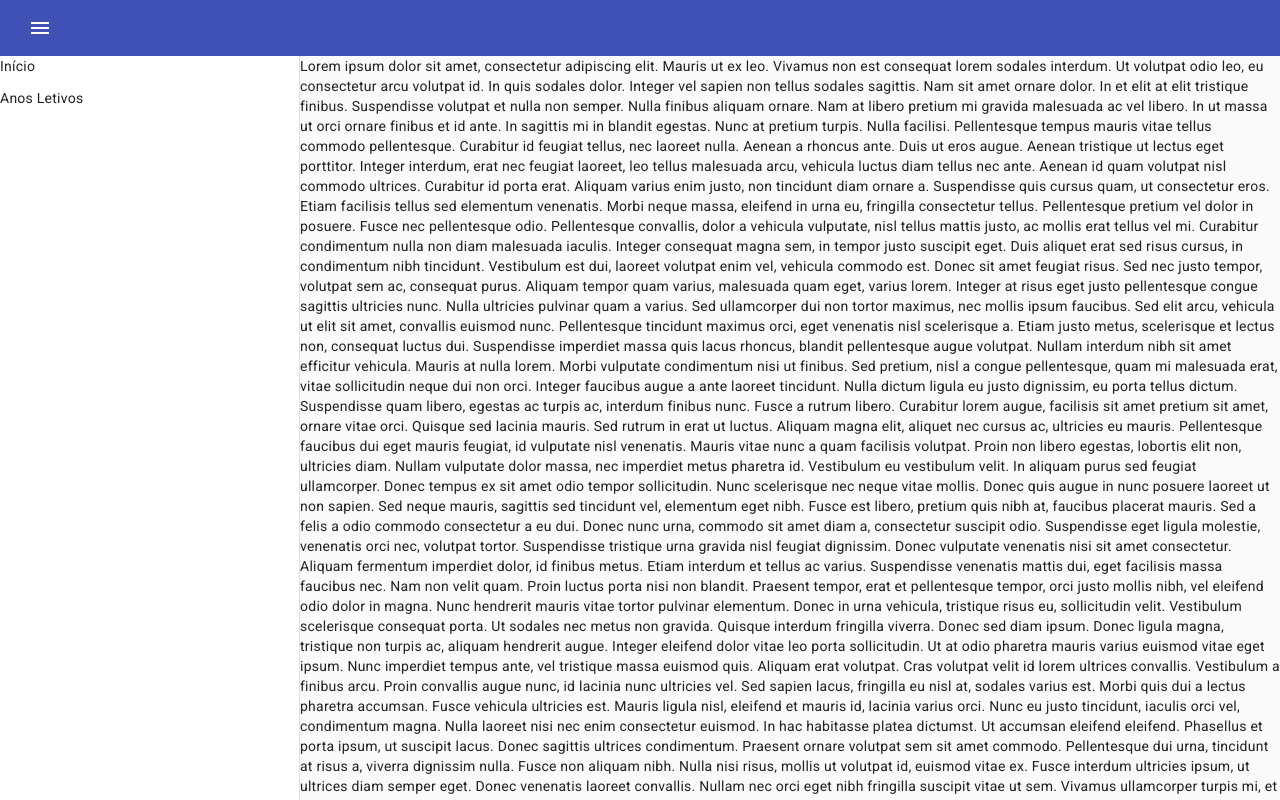
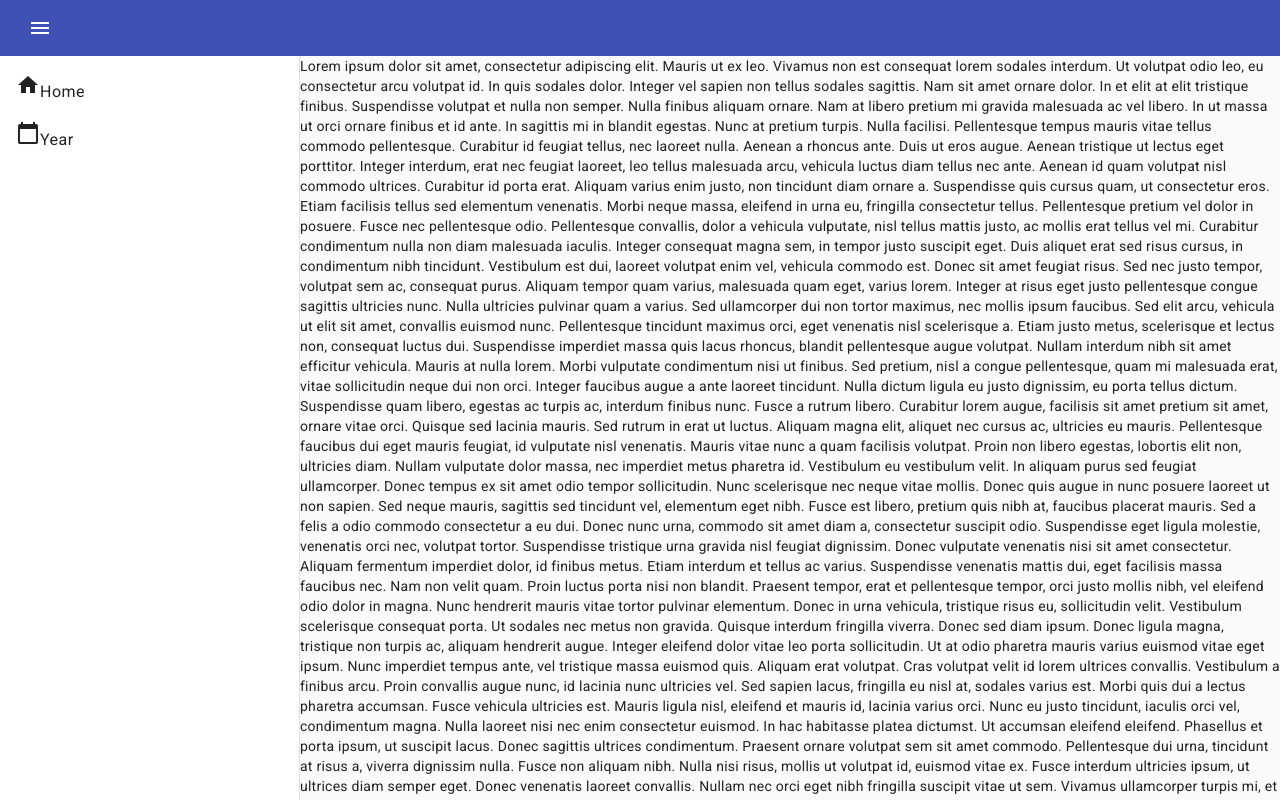
Before and after one commit to fbzpanatto/iescola-front, an Angular app: page /home in a window 1280 px wide. Built offline with nearby package versions, Linux system fonts and the light colour scheme.

Commit message:
Front End in progress

```diff
--- a/src/app/shared/navigation/navigation.component.html
+++ b/src/app/shared/navigation/navigation.component.html
@@ -11,12 +11,22 @@
 <mat-sidenav-container>
 
   <mat-sidenav [fixedInViewport]="mobileQuery.matches" [mode]="mobileQuery.matches ? 'over' : 'side'" [(opened)]="opened">
-    <p routerLink="/home">Início</p>
-    <p routerLink="/year">Anos Letivos</p>
+
+    <mat-list>
+
+      <mat-list-item matRipple *ngFor="let menu of MENU_TREE" routerLinkActive="active" [routerLink]="menu.url">
+        <mat-icon>{{menu.icon}}</mat-icon>
+        <span matLine >{{menu.title}}</span>
+      </mat-list-item>
+
+    </mat-list>
+
   </mat-sidenav>
 
   <mat-sidenav-content>
+
     <ng-content></ng-content>
+
   </mat-sidenav-content>
 
 </mat-sidenav-container>
--- a/src/app/shared/navigation/navigation.component.ts
+++ b/src/app/shared/navigation/navigation.component.ts
@@ -11,6 +11,21 @@ import { BreakpointObserver, MediaMatcher } from "@angular/cdk/layout";
 import { animate, style, transition, trigger } from "@angular/animations";
 import { CommonModule } from "@angular/common";
 import { Router, RouterLink, RouterLinkActive } from "@angular/router";
+import { MatListModule } from "@angular/material/list";
+import {MatLineModule, MatRippleModule} from "@angular/material/core";
+
+const MENU_TREE = [
+  {
+    title: 'Home',
+    url: 'home',
+    icon: 'home',
+  },
+  {
+    title: 'Year',
+    url: 'year',
+    icon: 'calendar_today',
+  }
+]
 
 @Component({
   standalone: true,
@@ -22,7 +37,10 @@ import { Router, RouterLink, RouterLinkActive } from "@angular/router";
     MatButtonModule,
     MatTooltipModule,
     RouterLinkActive,
-    RouterLink
+    RouterLink,
+    MatListModule,
+    MatRippleModule,
+    MatLineModule
   ],
   animations: [
     trigger('simpleFade', [
@@ -78,4 +96,6 @@ export class NavigationComponent implements OnInit {
         this.opened = this.isLargeScreen;
       });
   }
+
+  protected readonly MENU_TREE = MENU_TREE;
 }
```
